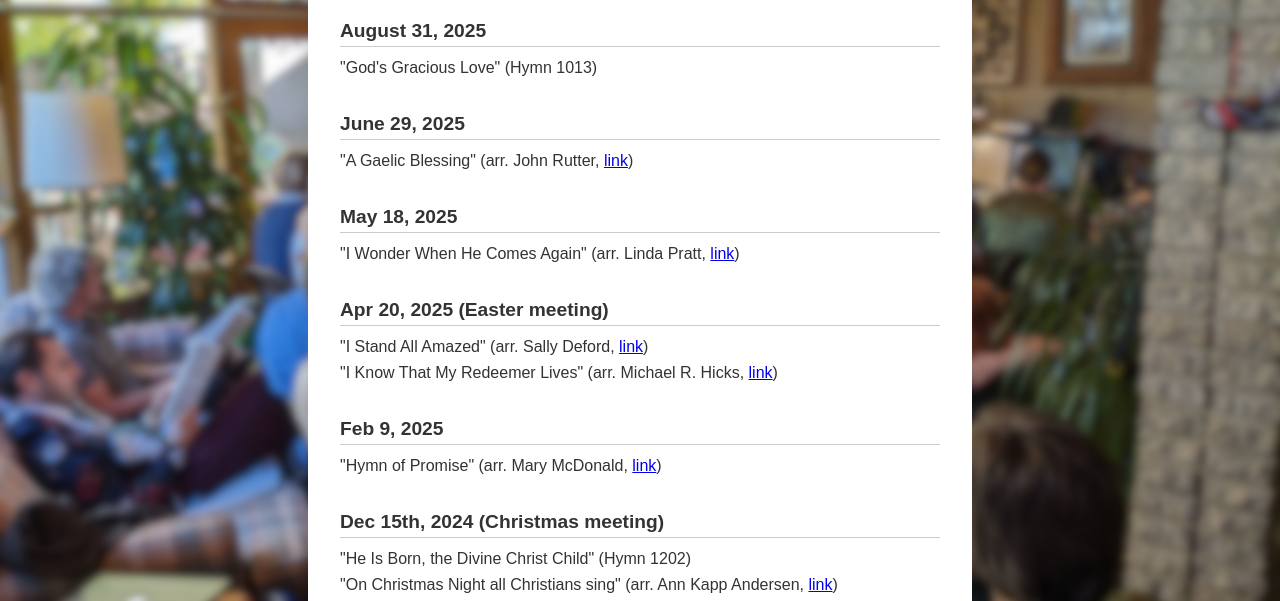
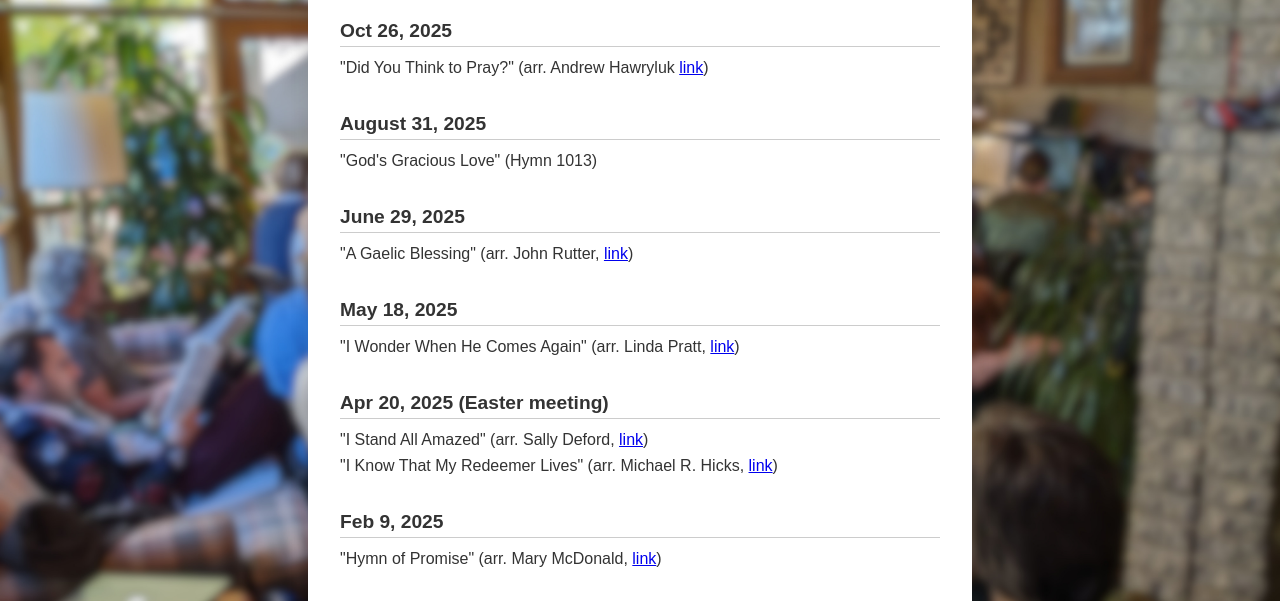
Before and after one commit to drewdaemon/oh2choir, a plain HTML site: page index.html in a window 1280 px wide. Shown: the part 166-767 px from the top of the page. Drawn offline with Linux system fonts and the light colour scheme.

Commit message:
"Did You Think to Pray"

```diff
--- a/index.html
+++ b/index.html
@@ -80,6 +80,14 @@
     <h1>Oak Hills 2nd Ward Choir</h1>
 
     <div class="date-group">
+      <h2>Oct 26, 2025</h2>
+      <ul>
+        <li>"Did You Think to Pray?" (arr. Andrew Hawryluk <a href="https://www.musicbyandrew.ca/didyoupray.html">link</a>)
+        </li>
+      </ul>
+    </div>
+
+    <div class="date-group">
       <h2>August 31, 2025</h2>
       <ul>
         <li>"God's Gracious Love" (Hymn 1013)</li>
```
